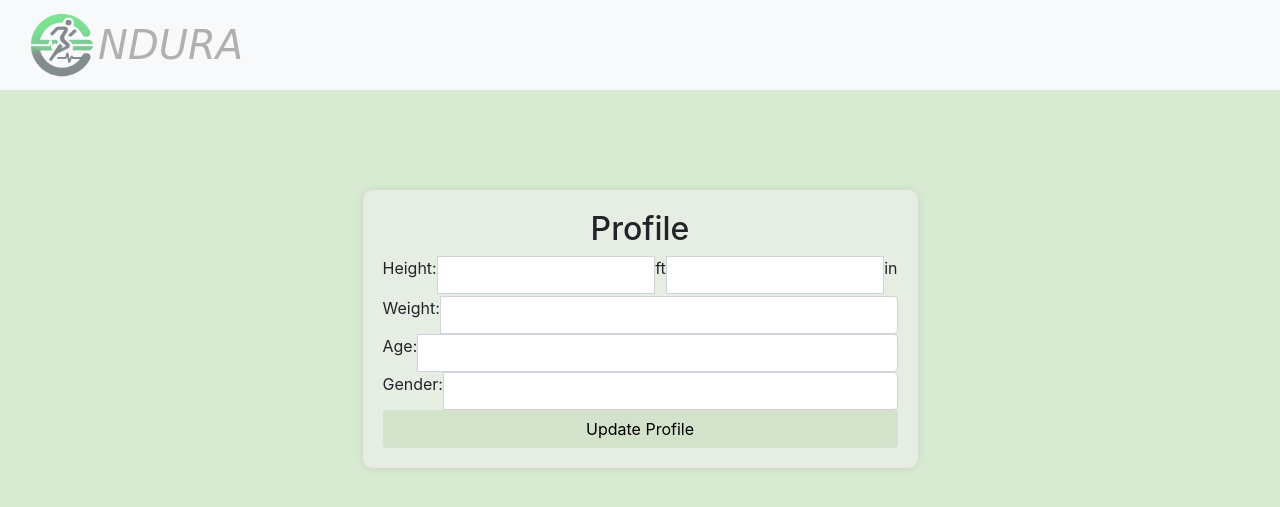
After one commit to matthambrecht/Endura, a Flask app: template app/templates/profile.html in a window 1280 px wide. The commit adds this page. Shown: the top 507 px of the page. Run offline with Flask 3, Linux system fonts and the light colour scheme; the template is opened without the code that fills it, so the values that code supplies are empty; some libraries are stand-ins or nearby versions.

Commit message:
END-16&17&13

```diff
--- a/app/app.py
+++ b/app/app.py
@@ -1,6 +1,7 @@
 import logging
 import datetime
 
+from sqlalchemy import Text
 from flask_toastr import Toastr
 from flask import Flask, request, redirect, url_for, render_template, flash
 from flask_sqlalchemy import SQLAlchemy
@@ -67,6 +68,9 @@ class Profile(db.Model):
         nullable=True)
     age = db.Column(
         db.Integer,
+        nullable=True)
+    gender = db.Column(
+        Text,
         nullable=True)
 
     # Many Workouts -> One Profile
@@ -187,12 +191,26 @@ def create_workout(): # Action for the create workout button
         print("Exists")
         return None
 
+## Begin Utils
+def get_profile():
+    profile = Profile.query.filter_by(user_id=current_user.id).first()
+
+    if profile:
+        return {
+            "feet": int(profile.height // 12) if profile.height else None,
+            "inches": int(profile.height % 12) if profile.height else None,
+            "weight": profile.weight if profile.weight else None,
+            "age": int(profile.age) if profile.age else None,
+            "gender": profile.gender if profile.gender else None,
+        }
+    else:
+        return None
+## End Utils
 
 ## Begin Views
 @login_manager.user_loader
 def load_user(user_id: int):
     return User.query.get(int(user_id))
-
 
 @app.route("/")
 def dashboard():
@@ -203,9 +221,49 @@ def dashboard():
 ## End Views
 
 ## Begin Account Management Methods
+@app.route("/profile", methods=["GET", "POST"])
+@login_required
+def profile():
+    if request.method == "POST":
+        try:
+            feet = int(request.form["feet"])
+            inches = int(request.form["inches"])
+            age = int(request.form["age"])
+            weight = float(request.form["weight"])
+            gender = request.form["gender"]
+
+            profile = get_profile()
+
+            if profile:     # Update
+                profile = Profile.query.filter_by(user_id=current_user.id).first()
+                profile.height = feet * 12 + inches
+                profile.weight = weight
+                profile.age = age
+                profile.gender = gender
+            else:   # Create
+                profile = Profile(
+                    user_id=current_user.id,
+                    height=feet * 12 + inches,
+                    weight=weight,
+                    age=age,
+                    gender=gender
+                )
+
+            db.session.add(profile)
+            db.session.commit()
+
+            flash("Profile updated successfully", 'success')
+        except (ValueError, TypeError):
+            flash(f"Make sure profile values are of the proper type prior to submitting", 'error')
+        except Exception as e:
+            app.logger.warning(e)
+            flash(f"We ran across an issue on our end")
+
+    return render_template("profile.html", profile=get_profile())
+
+
 @app.route("/create_user", methods=["GET", "POST"])  # Create user page and endpoint
 def create_user():
-    create_workout()
     if request.method == "POST":  # On send create user request
         username = request.form["username"].lower()
         password = request.form["password"]
--- a/app/templates/base.html
+++ b/app/templates/base.html
@@ -97,15 +97,15 @@
             </li>
             <hr class="sidebar-divider">
             <li class="nav-item">
-                <span class="nav-link disabled">Overall Stats</span>
+                <a class="nav-link" href="/">Overall Stats</a>
             </li>
             <hr class="sidebar-divider">
             <li class="nav-item">
-                <span class="nav-link disabled">Profile</span>
+                <a class="nav-link" href="{{ url_for('profile') }}">Profile</a>
             </li>
             <hr class="sidebar-divider">
             <li class="nav-item">
-                <span class="nav-link disabled">Account Management</span>
+                <a class="nav-link" href="/">Account Management</a>
             </li>
             <hr class="sidebar-divider">
             <li class="nav-item">
--- /dev/null
+++ b/app/templates/profile.html
@@ -0,0 +1,52 @@
+{% extends 'base.html' %}
+{% block title %}Login{% endblock %}
+{% block page_body %}
+<div class="profile-container col-md-6 offset-md-3">
+    <h2 class="text-center">Profile</h2>
+    <form method="post">
+        <div class="input-group">
+                <label for="feet">Height:</label>
+                <input type="number" class="form-control" name="feet" value="{{ profile.feet }}" required />
+                <p>ft</p>
+                <input type="number" class="form-control" name="inches" value="{{ profile.inches }}" required />
+                <p>in</p>
+        </div>
+        <div class="input-group">
+            <label for="weight">Weight:</label>
+            <input type="text" class="form-control" name="weight" value="{{ profile.weight }}" required />
+        </div>
+        <div class="input-group">
+            <label for="age">Age:</label>
+            <input type="number" class="form-control" name="age" value="{{ profile.age }}" required />
+        </div>
+        <div class="input-group">
+            <label for="gender">Gender:</label>
+            <input type="text" class="form-control" name="gender" value="{{ profile.gender }}" required />
+        </div>
+        <button type="submit" class="btn custom-btn btn-block">Update Profile</button>
+    </form>
+</div>
+
+<style>
+    body {
+        background-color: #d9ead3; /* Background color */
+    }
+
+    .profile-container {
+        margin-top: 100px; /* Center the form vertically */
+        padding: 20px; /* Padding */
+        background-color: rgba(243, 243, 243, 0.5); /* White background with transparency */
+        border-radius: 10px; /* Rounded corners */
+        box-shadow: 0 0 10px rgba(0, 0, 0, 0.1); /* Subtle shadow */
+    }
+
+    .custom-btn {
+        background-color: #d2e2cb; /* Change to your desired color */
+        color: Black; /* Text color */
+    }
+
+    .custom-btn:hover {
+        background-color: #81a781; /* Darker shade for hover effect */
+    }
+</style>
+{% endblock %}
```
